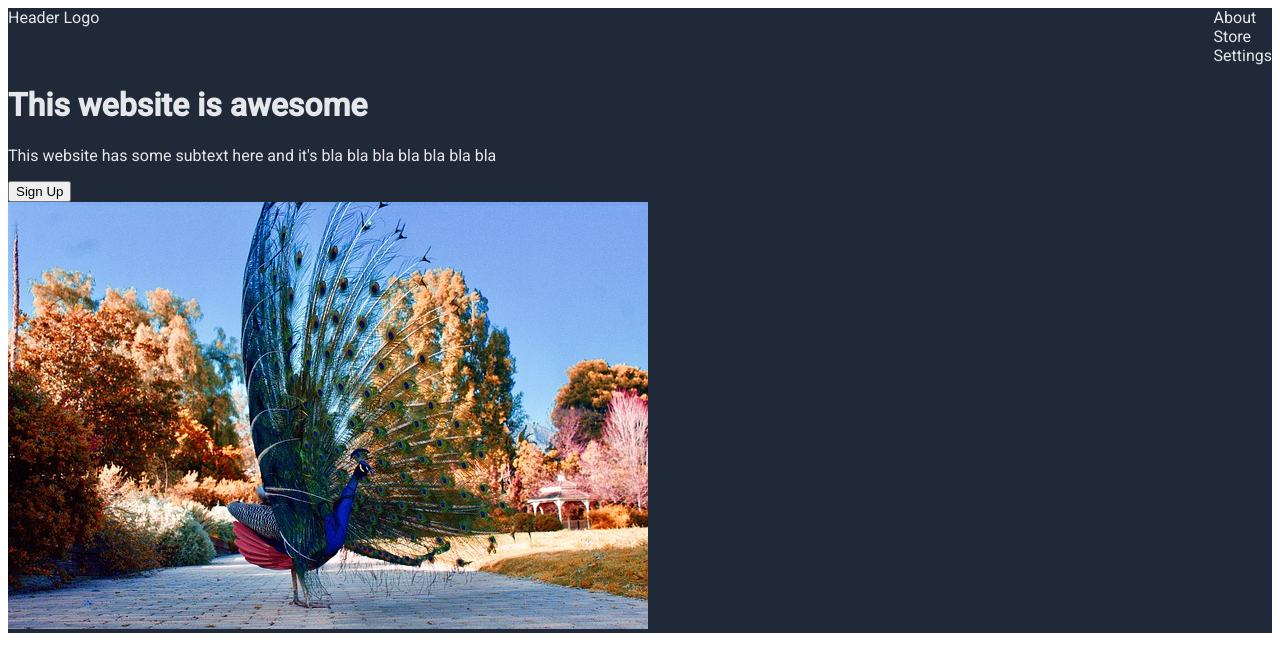
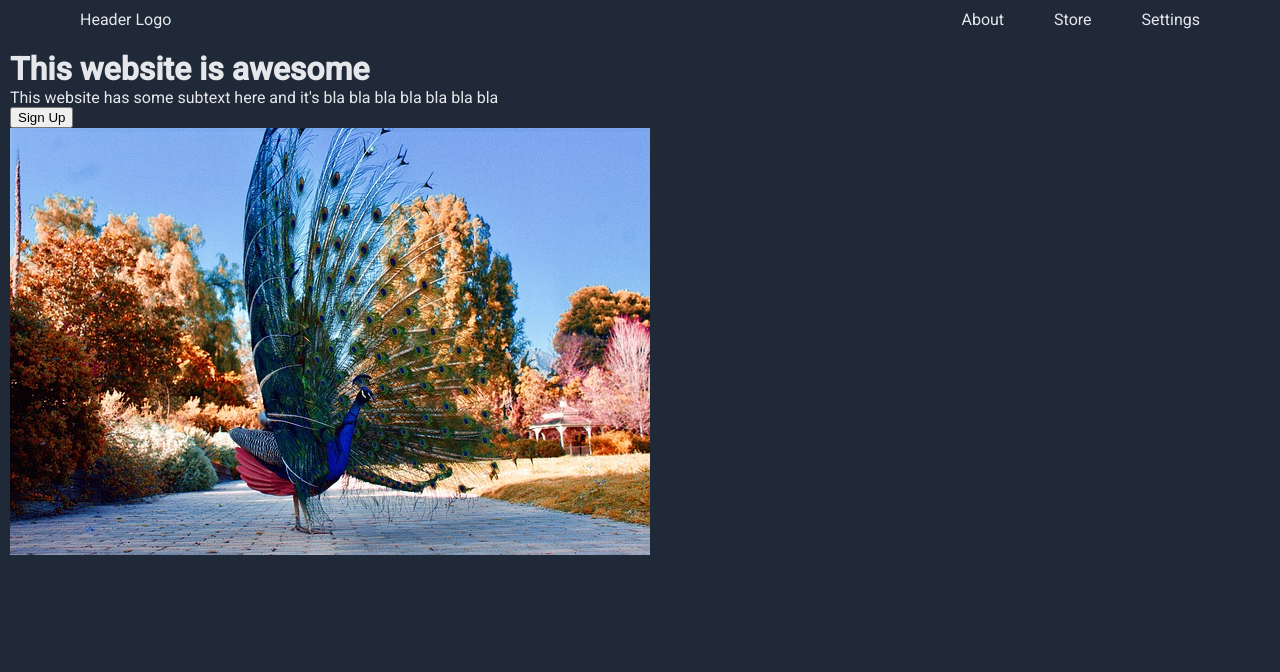
Before and after one commit to xvekii/landing-page, a plain HTML site: page index.html in a window 1280 px wide. Drawn offline with Linux system fonts and the light colour scheme.

Commit message:
Add rules for p, h1, edit margins

```diff
--- a/style.css
+++ b/style.css
@@ -1,5 +1,10 @@
 @import url('https://fonts.googleapis.com/css2?family=Roboto:wght@400;500&display=swap');
 
+body {
+  margin: 0;
+  padding: 10px;
+  background: #1F2937;
+}
 .header {
 	display: flex;
 	flex-direction: column;
@@ -10,16 +15,29 @@
 .upper-header {
   display: flex;
   justify-content: space-between;
+  margin: 0px 70px;
+}
+
+.right-links {
+  display: flex;
+  gap: 50px;
 }
 
 ul {
   margin: 0;
   padding: 0;
   list-style: none;
-
 }
 
 a, p, h1, .header-logo {
   text-decoration: none;
   color: #e5e7eb;
 }
+
+h1 {
+  margin-bottom: 0;
+}
+
+p {
+  margin: 0 0;
+}
```
